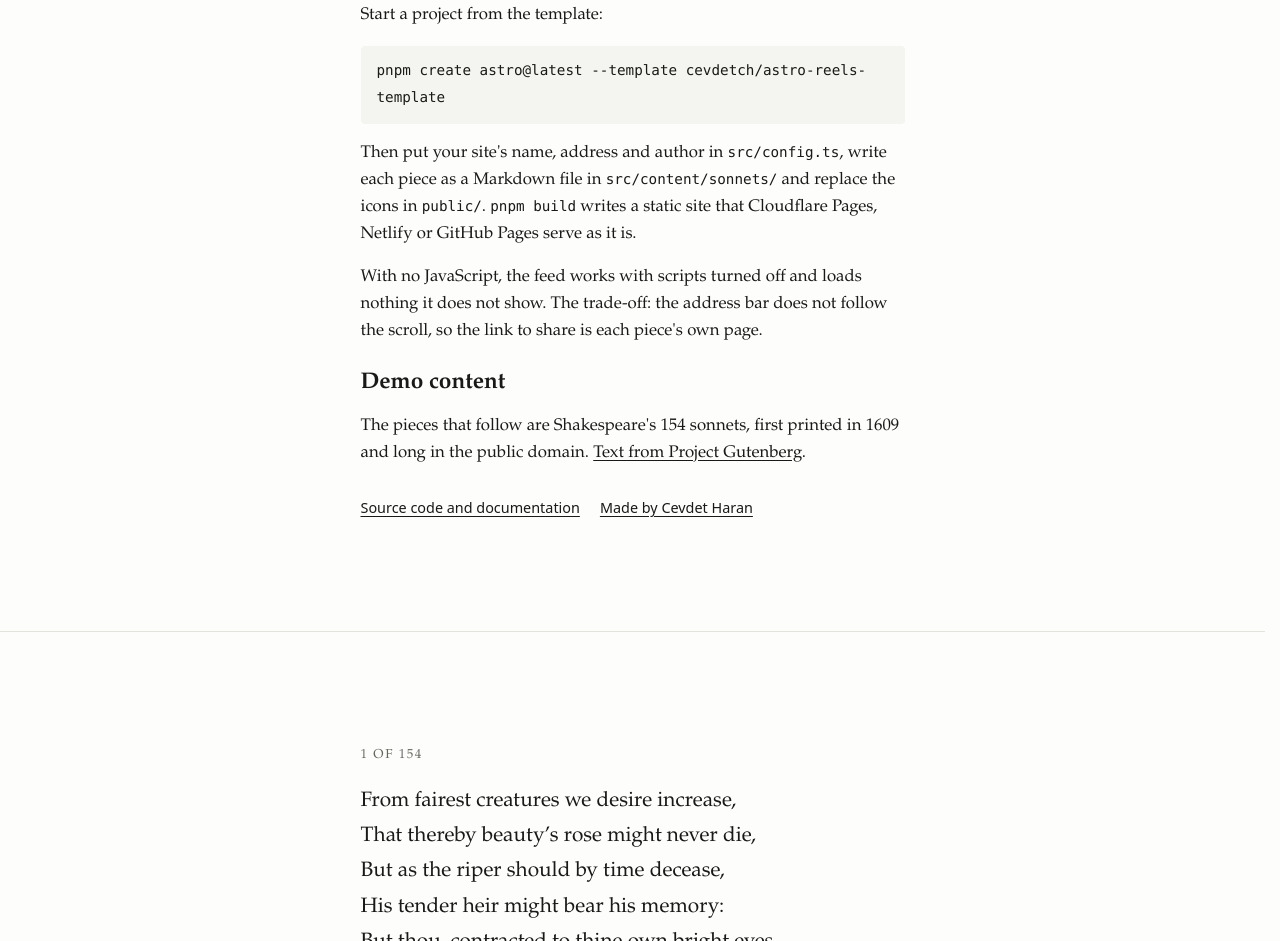
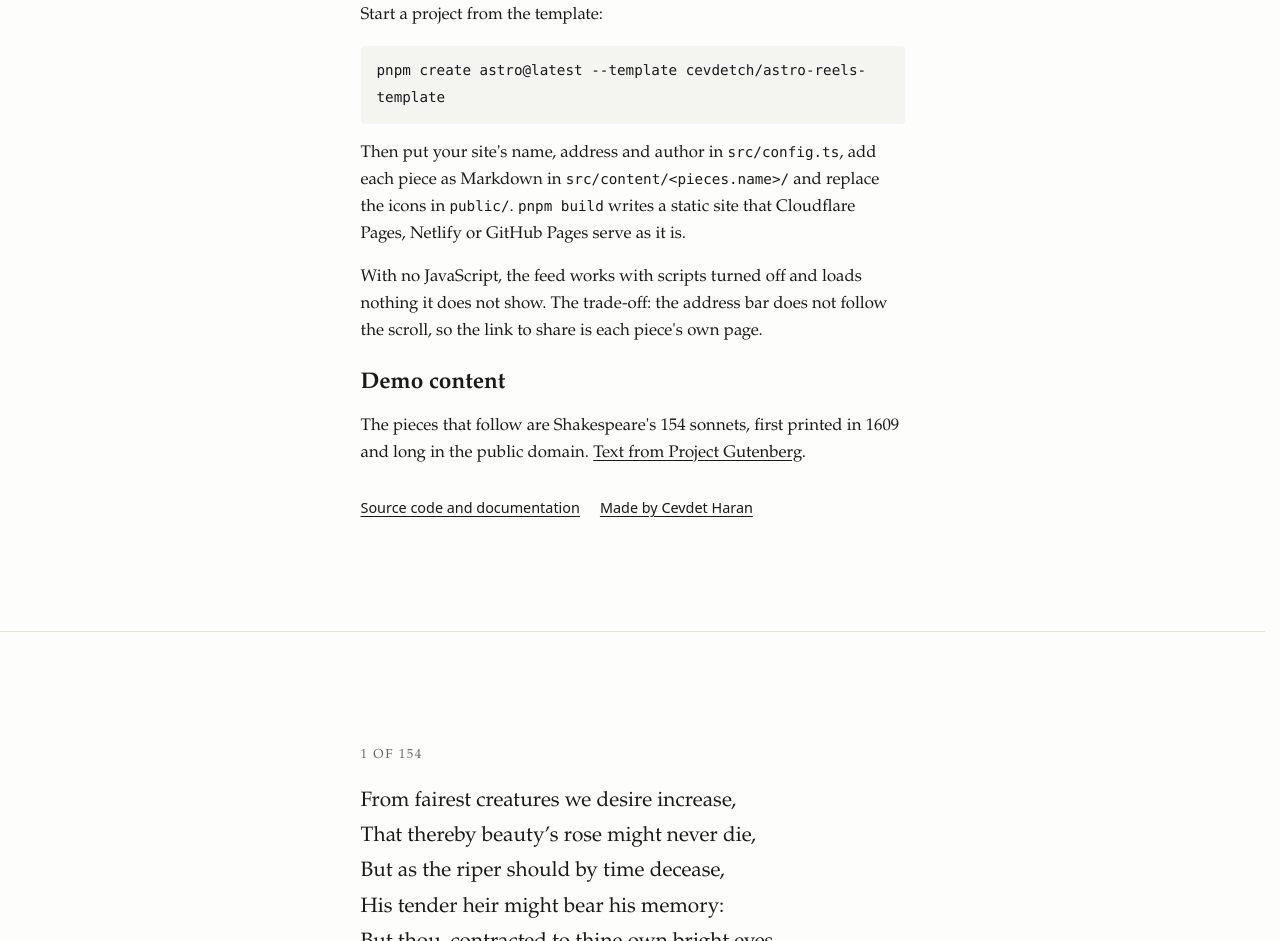
Before and after one commit to cevdetch/astro-reels-template, an Astro site: page / in a window 1280 px wide. Shown: the part 969-1910 px from the top of the page. Built offline with nearby package versions, Linux system fonts and the light colour scheme; Astro itself is replaced by a stand-in of ours.

Commit message:
docs: explain naming your pieces
The README's Make it yours steps and the welcome card say that pieces.name in src/config.ts names the content folder and the URLs.

```diff
--- a/src/components/Intro.astro
+++ b/src/components/Intro.astro
@@ -25,7 +25,7 @@ const { name, intro, credit, author, repository } = siteConfig;
     <h2 id="use-title">Make it yours</h2>
     <p>Start a project from the template:</p>
     <pre><code>pnpm create astro@latest --template cevdetch/astro-reels-template</code></pre>
-    <p>Then put your site's name, address and author in <code>src/config.ts</code>, write each piece as a Markdown file in <code>src/content/sonnets/</code> and replace the icons in <code>public/</code>. <code>pnpm build</code> writes a static site that Cloudflare Pages, Netlify or GitHub Pages serve as it is.</p>
+    <p>Then put your site's name, address and author in <code>src/config.ts</code>, add each piece as Markdown in <code>src/content/&lt;pieces.name&gt;/</code> and replace the icons in <code>public/</code>. <code>pnpm build</code> writes a static site that Cloudflare Pages, Netlify or GitHub Pages serve as it is.</p>
     <p>With no JavaScript, the feed works with scripts turned off and loads nothing it does not show. The trade-off: the address bar does not follow the scroll, so the link to share is each piece's own page.</p>
     <h2 id="demo-title">Demo content</h2>
     <p>The pieces that follow are Shakespeare's 154 sonnets, first printed in 1609 and long in the public domain. <a href={credit.href}>{credit.text}</a>.</p>
```
Also changed, not shown: README.md.
